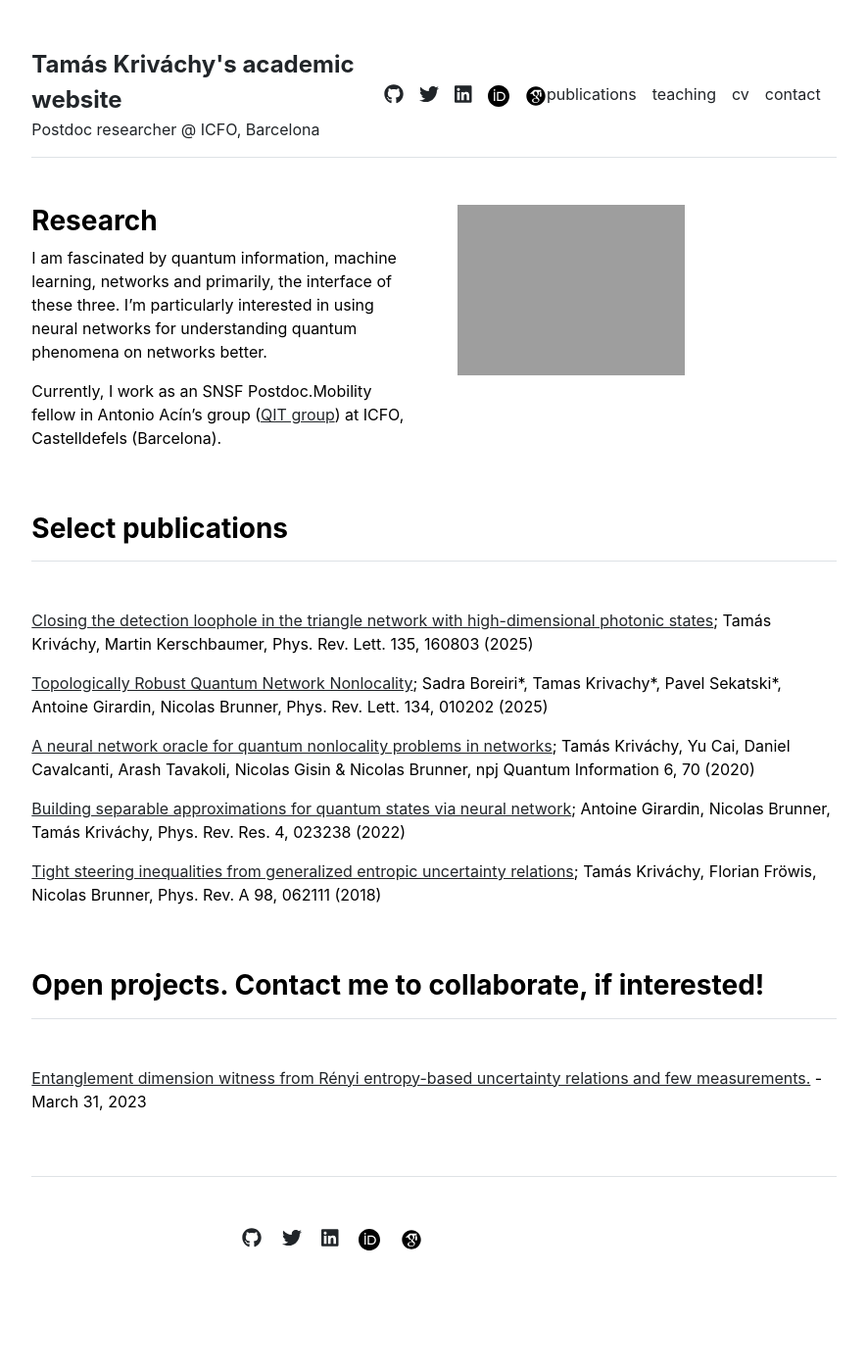
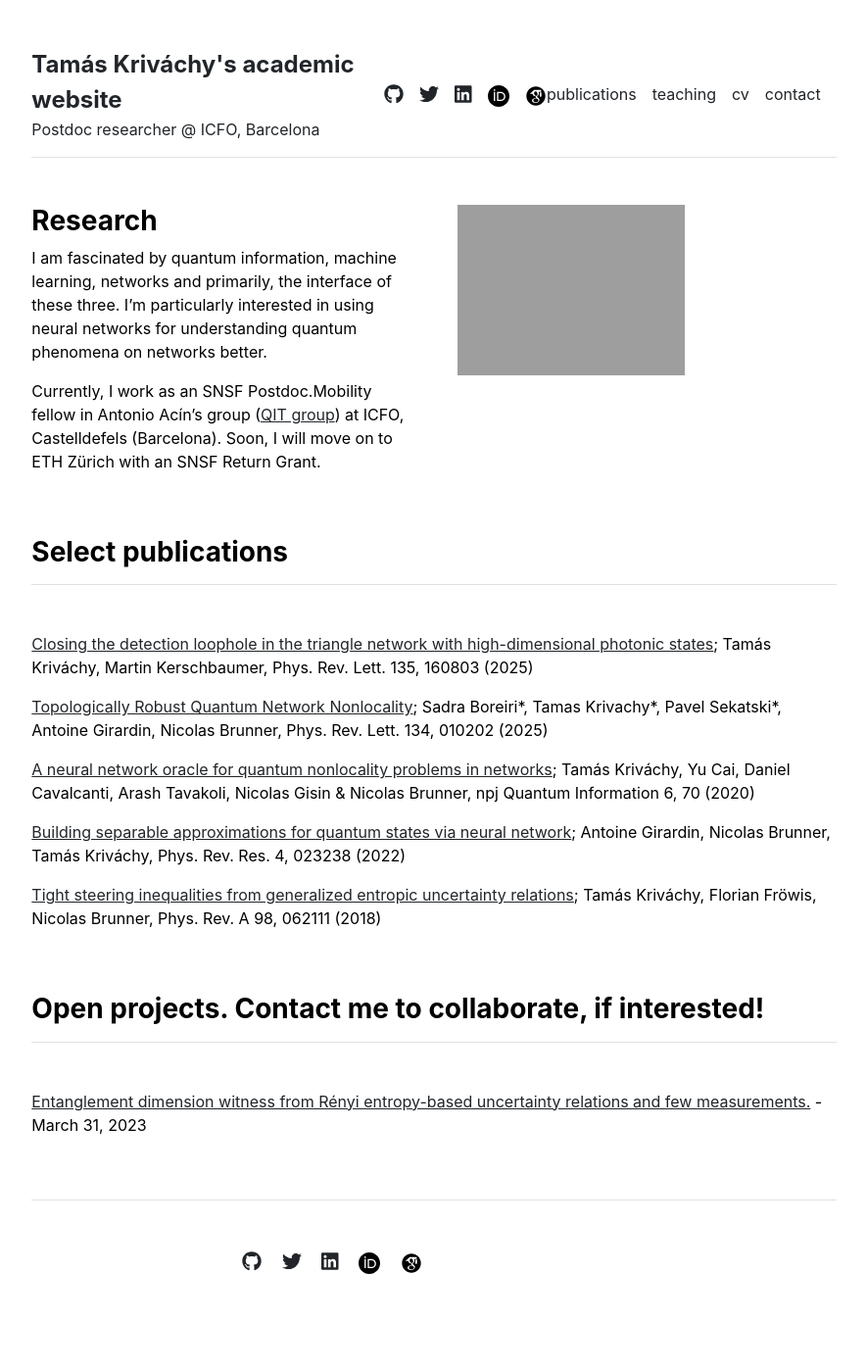
Before and after one commit to tkrivachy/tkrivachy.github.io, a Jekyll site: the page built from index.md, in a window 1280 px wide. Shown: the whole page at 98% size, without its empty margins (197-1082 px from the left). Built offline with Jekyll 4.4.1, drawn with Linux system fonts in a browser that asks for light colours; before the commit the page ends 1375 px from its top, so only the background shows below that.

Commit message:
Update current position and future plans
Added information about future move to ETH Zürich.

```diff
--- a/index.md
+++ b/index.md
@@ -5,4 +5,4 @@ title: "Home"
 
 I am fascinated by quantum information, machine learning, networks and primarily, the interface of these three. I'm particularly interested in using neural networks for understanding quantum phenomena on networks better.
 
-Currently, I work as an SNSF Postdoc.Mobility fellow in Antonio Acín's group ([QIT group](https://www.icfo.eu/research-group/7/quantum-information/home/437/)) at ICFO, Castelldefels (Barcelona).
+Currently, I work as an SNSF Postdoc.Mobility fellow in Antonio Acín's group ([QIT group](https://www.icfo.eu/research-group/7/quantum-information/home/437/)) at ICFO, Castelldefels (Barcelona). Soon, I will move on to ETH Zürich with an SNSF Return Grant.
```
